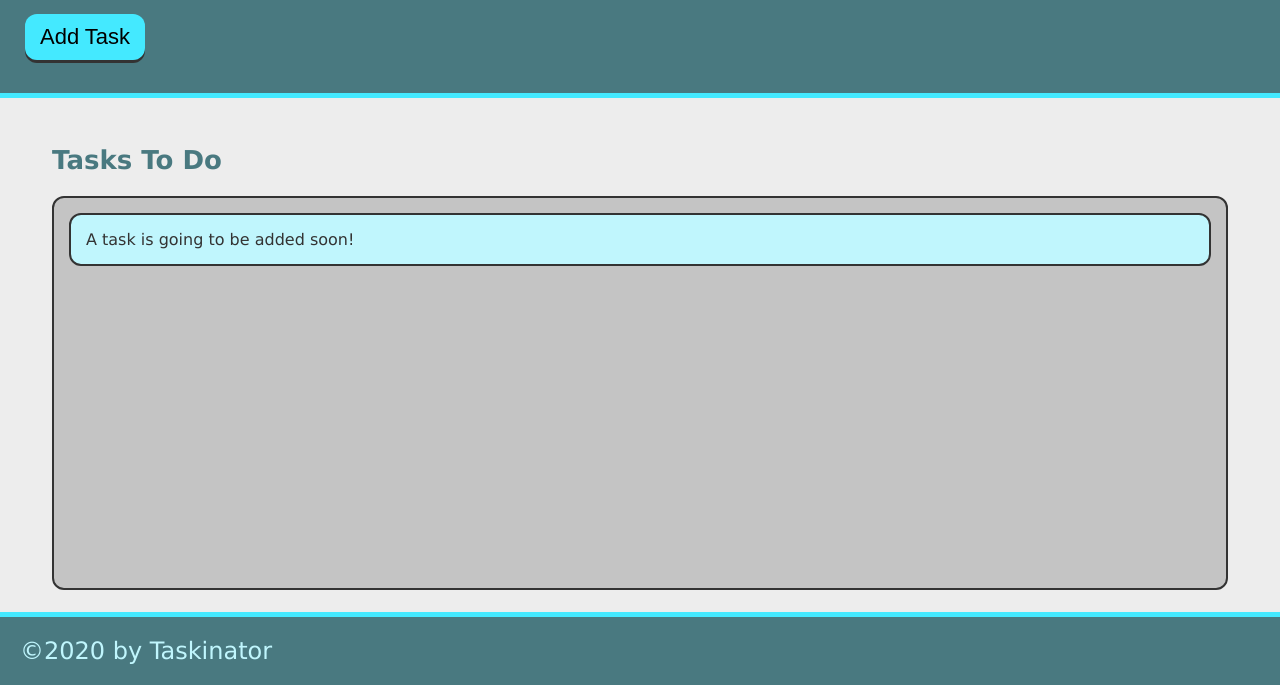
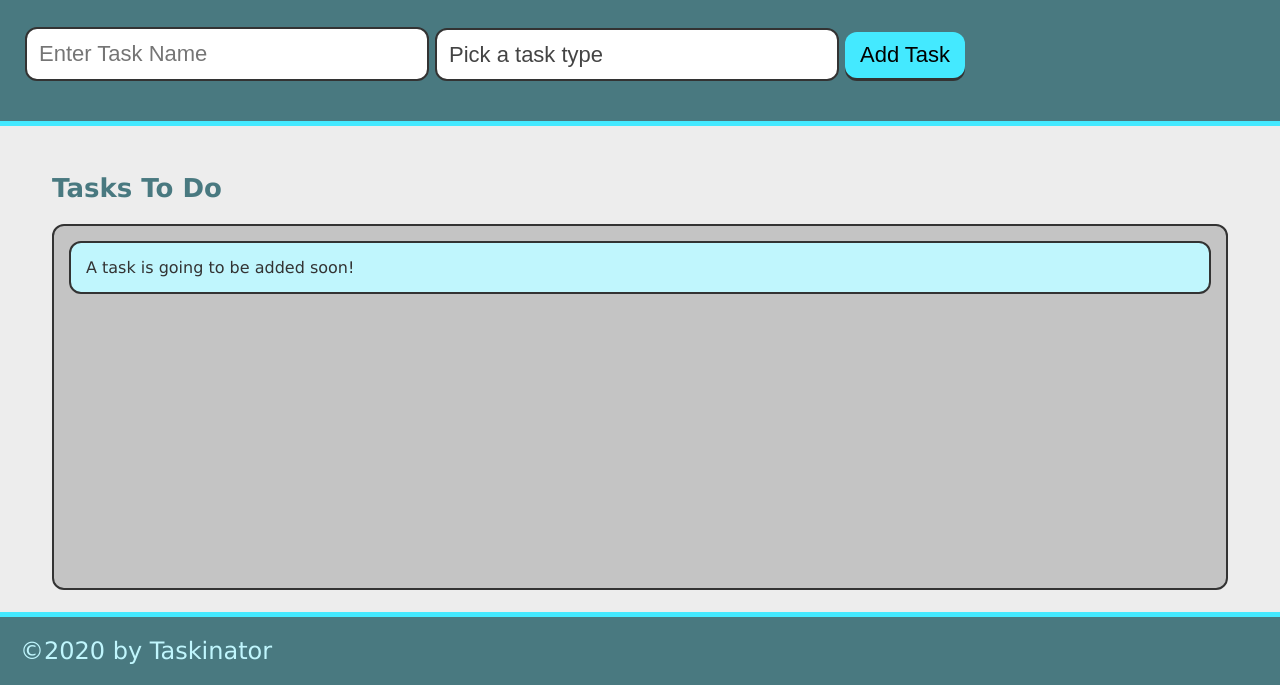
Before and after one commit to montelchuu/taskinator, a plain HTML site: page index.html in a window 1280 px wide. Shown: the part 115-800 px from the top of the page. Drawn offline with Linux system fonts and the light colour scheme.

Commit message:
added new things for form submit button

```diff
--- a/assets/js/script.js
+++ b/assets/js/script.js
@@ -1,11 +1,13 @@
-var buttonEl = document.querySelector("#save-task");
+var formEl = document.querySelector("#task-form");
 var tasksToDoEl = document.querySelector("#tasks-to-do");
 
-var createTaskHandler = function() {
+var createTaskHandler = function(event) {
+    event.preventDefault();
+
     var listItemEl = document.createElement("li");
     listItemEl.className = "task-item";
     listItemEl.textContent = "This is a new task.";
     tasksToDoEl.appendChild(listItemEl);
-}
+  };
 
-buttonEl.addEventListener("click", createTaskHandler);
+formEl.addEventListener("submit", createTaskHandler);
--- a/index.html
+++ b/index.html
@@ -11,7 +11,22 @@
     <header>
         <h1 class="page-title">Taskinator</h1>
         <p>Click the button below to add a new task!</p>
-        <button class="btn" id="save-task">Add Task</button>
+        <form id="task-form">
+            <div class="form-group">
+              <input type="text" name="task-name" class="text-input" placeholder="Enter Task Name" />
+            </div>
+            <div class="form-group">
+              <select name="task-type" class="select-dropdown">
+                <option value="" disabled selected>Pick a task type</option>
+                <option value="Print">Print</option>
+                <option value="Web">Web</option>
+                <option value="Mobile">Mobile</option>
+              </select>
+            </div>
+            <div class="form-group">
+              <button class="btn" id="save-task" type="submit">Add Task</button>
+            </div>
+        </form>
     </header>
 
     <main class="page-content">
```
